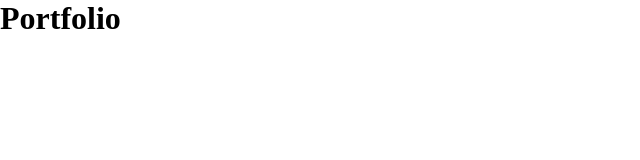
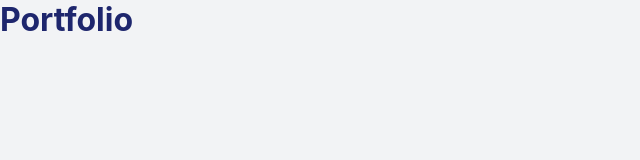
Before and after one commit to Henricantin/portfolio, a React app: page / in a window 1280 px wide. Shown: the top 160 px of the page, without its empty margins (0-640 px from the left). Built offline with nearby package versions, Linux system fonts and the light colour scheme; the HTML template or start-up script is replaced by a standard one.

Commit message:
global css

```diff
--- a/src/styles/global.css
+++ b/src/styles/global.css
@@ -0,0 +1,24 @@
+body {
+    background-color: var(--color-background);
+    color: var(--color-text-primary);
+
+    font-family: var(--font-body);
+
+    -webkit-font-smoothing: antialiased;
+    text-rendering: optimizeLegibility;
+}
+
+#root {
+    width: 100%;
+}
+
+main {
+    width: 100%;
+}
+
+.container {
+    width: 100%;
+    max-width: var(--container-width);
+    margin: 0 auto;
+    padding: 0 2rem;
+}
```
